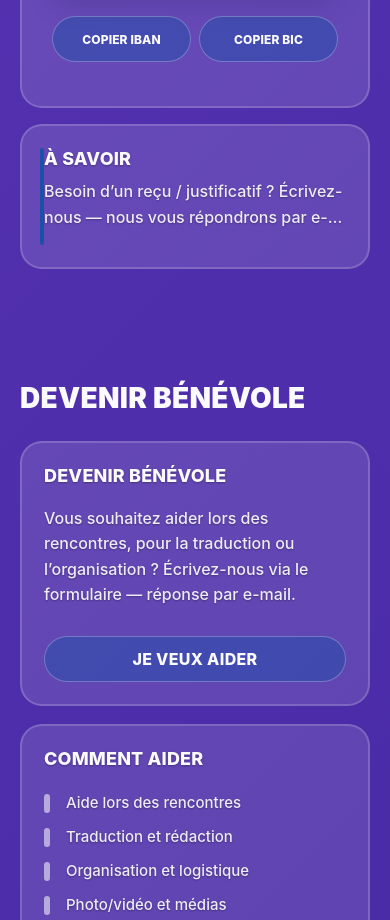
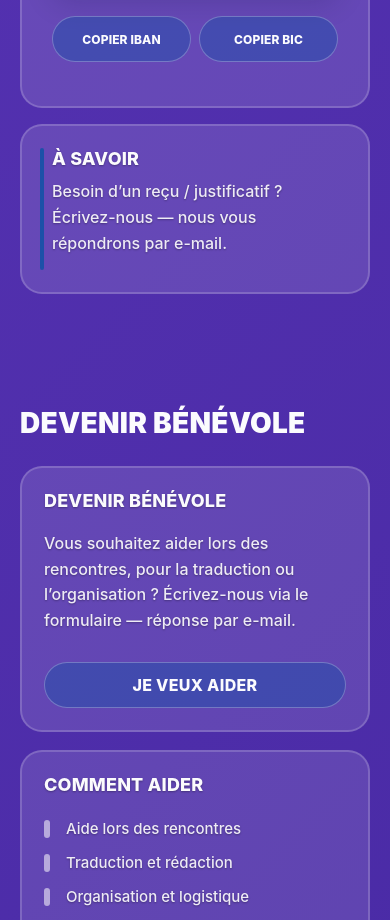
Before and after one commit to aslanzubairaev/Association-IES-, a Next.js app: page /fr/soutenir in a window 390 px wide. Shown: the part 1520-2440 px from the top of the page. Built offline with nearby package versions, Linux system fonts and the light colour scheme.

Commit message:
на странице "поддержать" поработал над карточками 2

```diff
--- a/src/app/globals.css
+++ b/src/app/globals.css
@@ -2013,6 +2013,13 @@ a {
   margin-top: 16px;
 }
 
+.support-page .support-important .support-text {
+  display: block;
+  -webkit-line-clamp: initial;
+  -webkit-box-orient: initial;
+  overflow: visible;
+}
+
 @media (max-width: 520px) {
   .support-donate-section {
     padding-top: 32px;
@@ -2020,6 +2027,10 @@ a {
 
   .support-page .support-card {
     padding: 22px;
+  }
+
+  .support-page .support-important {
+    padding-left: 30px;
   }
 
   .support-page .bank-transfer-actions .support-cta-button {
--- a/src/content/actions.ts
+++ b/src/content/actions.ts
@@ -1155,7 +1155,7 @@ export const soutenirCopy: Record<ActionsLocale, SoutenirCopy> = {
     benefitsTitle: "Преимущества",
     ctaWriteUs: "Запросить ссылку",
     helloAssoTitle: "HelloAsso",
-    helloAssoText: "Онлайн-пожертвование через HelloAsso.",
+    helloAssoText: "Пожертвование через HelloAsso",
     helloAssoCta: "Перейти на HelloAsso",
     helloAssoBadge: "Официальная ссылка",
     helloAssoBenefits: [
@@ -1169,13 +1169,13 @@ export const soutenirCopy: Record<ActionsLocale, SoutenirCopy> = {
     cotizUpBadge: "Официальная ссылка",
     cotizUpBenefits: [
       "Взнос/поддержка онлайн",
-      "Подходит для регулярной поддержки",
+      "Для регулярной поддержки",
       "Официальная страница ассоциации",
     ],
     bankTitle: "БАНКОВСКИЙ ПЕРЕВОД",
     bankText: "IBAN + BIC (La Banque Postale)",
     importantTitle: "ВАЖНО ЗНАТЬ",
-    importantText: "Если вам нужен чек/подтверждение — напишите нам, и мы ответим по e-mail.",
+    importantText: "Если вам нужен чек/подтверждение — напишите нам, и мы ответим по e‑mail.",
     volunteerTitle: "СТАТЬ ВОЛОНТЁРОМ",
     volunteerText:
       "Хотите помочь со встречами, переводом или организацией? Напишите нам через форму — мы ответим по e-mail.",
```
